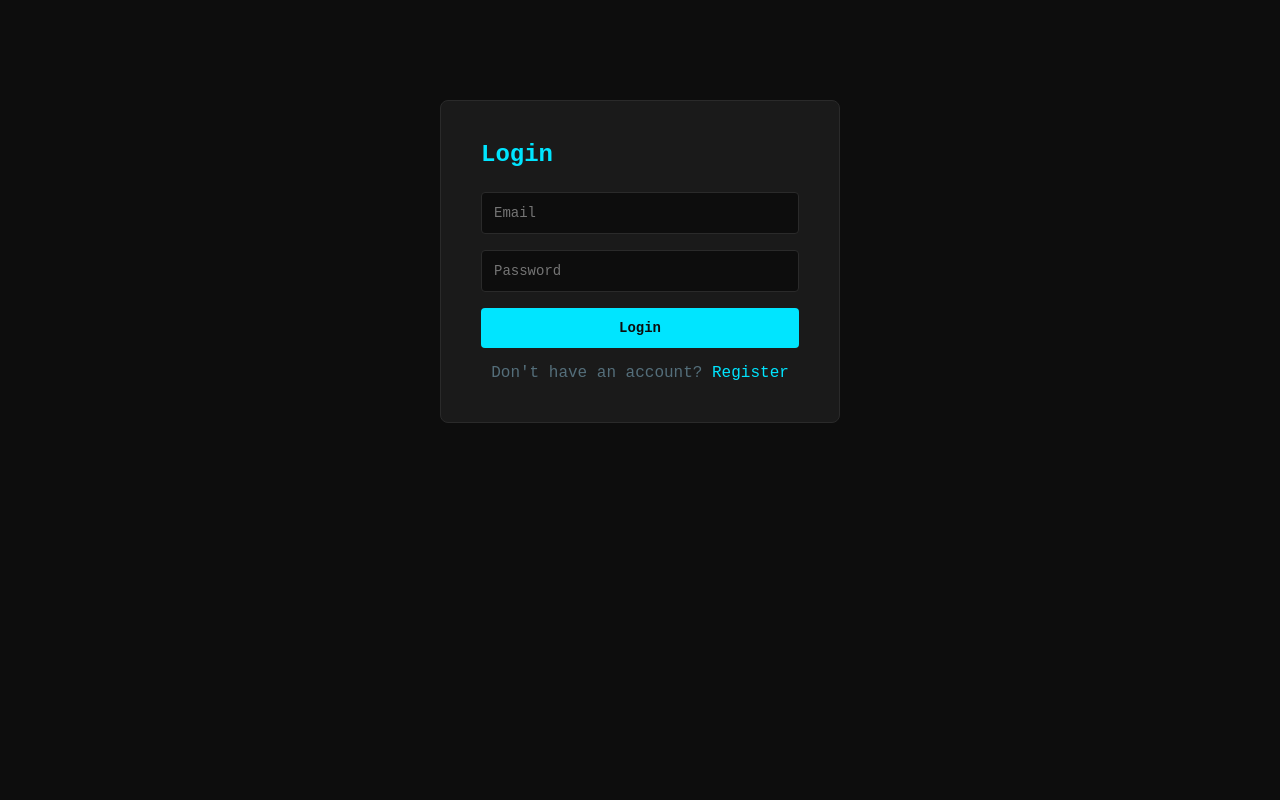
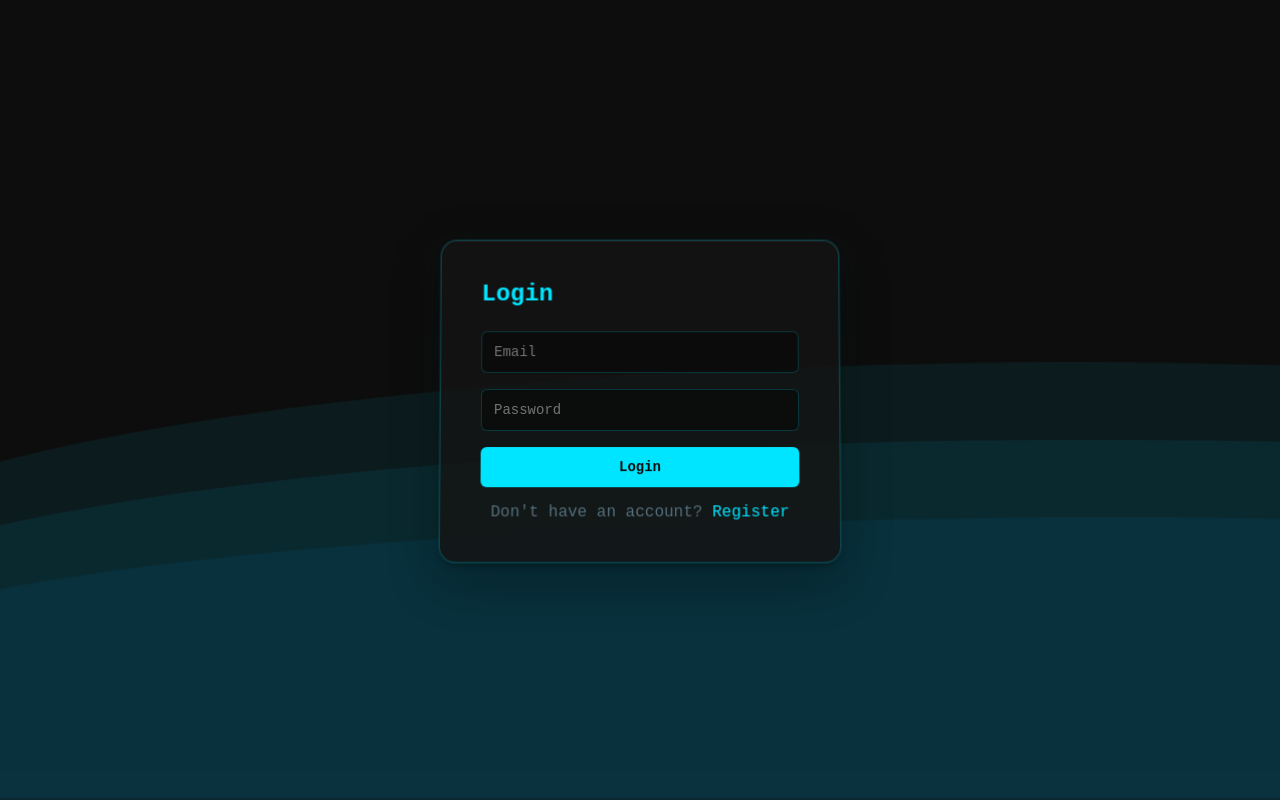
Before and after one commit to Ashvin-Shiyani/rate-limiter-project, a React (Create React App) app in the folder client/: page /login in a window 1280 px wide. Built offline with nearby package versions, Linux system fonts and the light colour scheme.

Commit message:
feat: add wave animations and page transition effects

```diff
--- a/client/src/index.css
+++ b/client/src/index.css
@@ -8,15 +8,98 @@
 body {
     background-color: #0d0d0d;
     color: #ffffff;
+    overflow-x: hidden;
+}
+
+/* WAVES */
+.wave-container {
+    position: fixed;
+    bottom: 0;
+    left: 0;
+    width: 100%;
+    height: 100%;
+    pointer-events: none;
+    z-index: 0;
+}
+
+.wave {
+    position: absolute;
+    bottom: 0;
+    left: 0;
+    width: 200%;
+    border-radius: 50% 50% 0 0;
+    animation: wave-rise 6s ease-in-out infinite alternate;
+}
+
+.wave1 {
+    height: 55%;
+    background: rgba(0, 229, 255, 0.07);
+    animation-delay: 0s;
+    animation-duration: 7s;
+}
+
+.wave2 {
+    height: 45%;
+    background: rgba(0, 180, 220, 0.09);
+    animation-delay: 1s;
+    animation-duration: 6s;
+}
+
+.wave3 {
+    height: 35%;
+    background: rgba(0, 120, 180, 0.11);
+    animation-delay: 2s;
+    animation-duration: 5s;
+}
+
+@keyframes wave-rise {
+    0% {
+        transform: translateX(0) scaleY(1);
+    }
+    50% {
+        transform: translateX(-5%) scaleY(1.05);
+    }
+    100% {
+        transform: translateX(-10%) scaleY(0.95);
+    }
+}
+
+/* AUTH BOX */
+.auth-wrapper {
+    position: relative;
+    z-index: 1;
+    min-height: 100vh;
+    display: flex;
+    align-items: center;
+    justify-content: center;
 }
 
 .auth-container {
-    max-width: 400px;
-    margin: 100px auto;
+    width: 400px;
     padding: 40px;
-    background: #1a1a1a;
-    border: 1px solid #2a2a2a;
-    border-radius: 8px;
+    background: rgba(20, 20, 20, 0.85);
+    backdrop-filter: blur(12px);
+    border-radius: 16px;
+    position: relative;
+    border: 1px solid rgba(0, 229, 255, 0.2);
+    box-shadow:
+        0 0 0 1px rgba(0, 229, 255, 0.1),
+        0 4px 6px rgba(0, 0, 0, 0.3),
+        0 8px 24px rgba(0, 229, 255, 0.05),
+        0 16px 48px rgba(0, 0, 0, 0.4),
+        inset 0 1px 0 rgba(255, 255, 255, 0.05);
+    transform: perspective(1000px) rotateX(2deg);
+    transition: transform 0.3s ease, box-shadow 0.3s ease;
+}
+
+.auth-container:hover {
+    transform: perspective(1000px) rotateX(0deg);
+    box-shadow:
+        0 0 0 1px rgba(0, 229, 255, 0.3),
+        0 4px 6px rgba(0, 0, 0, 0.3),
+        0 8px 24px rgba(0, 229, 255, 0.1),
+        0 16px 48px rgba(0, 0, 0, 0.4),
+        inset 0 1px 0 rgba(255, 255, 255, 0.05);
 }
 
 .auth-container h2 {
@@ -29,27 +112,41 @@ body {
     width: 100%;
     padding: 12px;
     margin-bottom: 16px;
-    background: #0d0d0d;
-    border: 1px solid #2a2a2a;
-    border-radius: 4px;
+    background: rgba(0, 0, 0, 0.4);
+    border: 1px solid rgba(0, 229, 255, 0.2);
+    border-radius: 6px;
     color: #ffffff;
     font-size: 14px;
     font-family: 'Courier New', monospace;
+    transition: border-color 0.3s;
 }
 
+.auth-container input:focus {
+    outline: none;
+    border-color: #00e5ff;
+}
+
+/* ROTATING BUTTON */
 .auth-container button {
     width: 100%;
     padding: 12px;
     background: #00e5ff;
     color: #0d0d0d;
     border: none;
-    border-radius: 4px;
+    border-radius: 6px;
     font-size: 14px;
     font-weight: bold;
     cursor: pointer;
     font-family: 'Courier New', monospace;
+    transition: transform 0.4s ease, background 0.4s ease, color 0.4s ease;
 }
 
+.auth-container button:hover {
+    background: #0d0d0d;
+    color: #00e5ff;
+    border: 1px solid #00e5ff;
+    transform: rotateY(360deg);
+}
 .auth-container p {
     margin-top: 16px;
     color: #546e7a;
@@ -67,10 +164,17 @@ body {
     font-size: 14px;
 }
 
+/* DASHBOARD */
 .dashboard {
     max-width: 900px;
     margin: 0 auto;
     padding: 40px 20px;
+    position: relative;
+    z-index: 1;
+    min-height: 100vh;
+    display: flex;
+    flex-direction: column;
+    justify-content: center;
 }
 
 .dashboard-header {
@@ -175,3 +279,33 @@ body {
     border-radius: 4px;
     margin-bottom: 20px;
 }
+
+.page-enter {
+    animation: slideInRight 0.5s ease forwards;
+}
+
+.page-exit {
+    animation: slideOutLeft 0.5s ease forwards;
+}
+
+@keyframes slideInRight {
+    from {
+        opacity: 0;
+        transform: translateX(100px);
+    }
+    to {
+        opacity: 1;
+        transform: translateX(0);
+    }
+}
+
+@keyframes slideOutLeft {
+    from {
+        opacity: 1;
+        transform: translateX(0);
+    }
+    to {
+        opacity: 0;
+        transform: translateX(-100px);
+    }
+}
--- a/client/src/pages/Dashboard.js
+++ b/client/src/pages/Dashboard.js
@@ -59,7 +59,13 @@ function Dashboard() {
         navigate('/login')
     }
     return (
-        <div className='dashboard'>
+        <div>
+            <div className='wave-container'>
+                <div className='wave wave1'></div>
+                <div className='wave wave2'></div>
+                <div className='wave wave3'></div>
+            </div>
+            <div className='dashboard page-enter'>
                 <div className='dashboard-header'>
                     <h1>Rate Limiter Dashboard</h1>
                     <button onClick={handleLogout} className='logout-btn'>Logout</button>
@@ -99,7 +105,9 @@ function Dashboard() {
                     )}
                 </div>
             </div>
+        </div>
     )
+
 }
 
 export default Dashboard
--- a/client/src/pages/Login.js
+++ b/client/src/pages/Login.js
@@ -20,6 +20,13 @@ function Login() {
     }
 
     return (
+        <div>
+            <div className='wave-container'>
+                <div className='wave wave1'></div>
+                <div className='wave wave2'></div>
+                <div className='wave wave3'></div>
+            </div>
+            <div className='auth-wrapper page-enter'>
                 <div className='auth-container'>
                     <h2>Login</h2>
                     {error && <p className='error'>{error}</p>}
@@ -40,6 +47,8 @@ function Login() {
                     </form>
                     <p>Don't have an account? <Link to='/register'>Register</Link></p>
                 </div>
+            </div>
+        </div>
     )
 }
 
```
Lines whose indentation alone changed are shown as unchanged.
